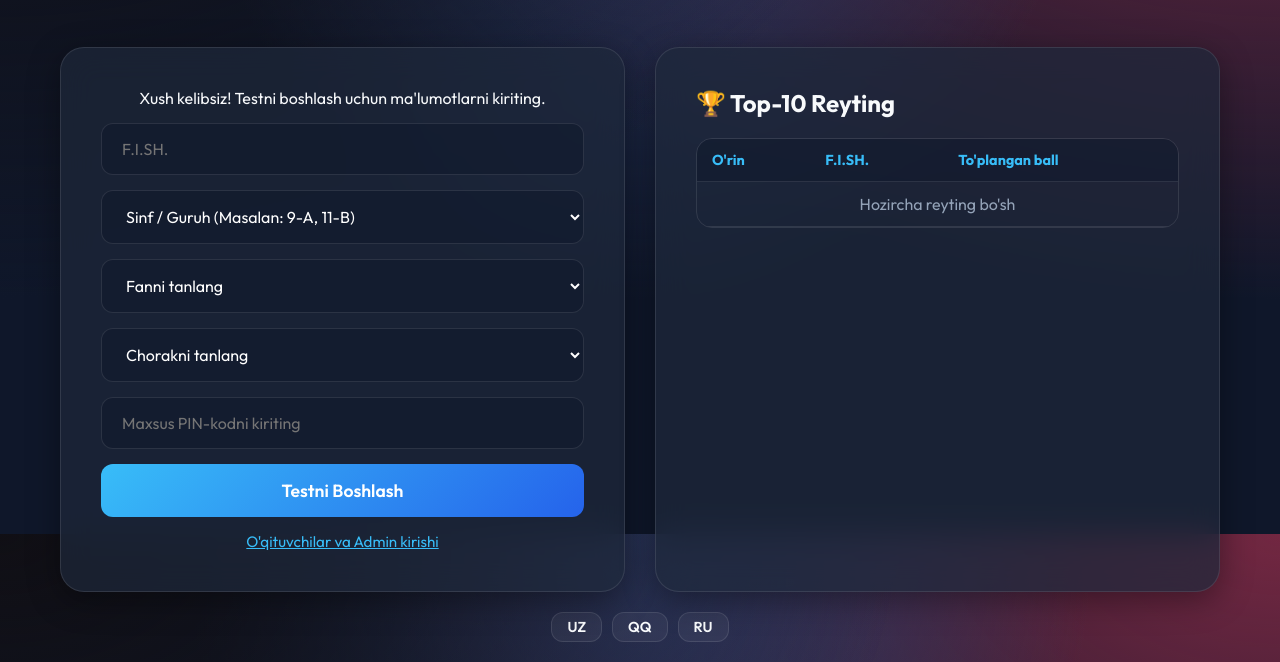
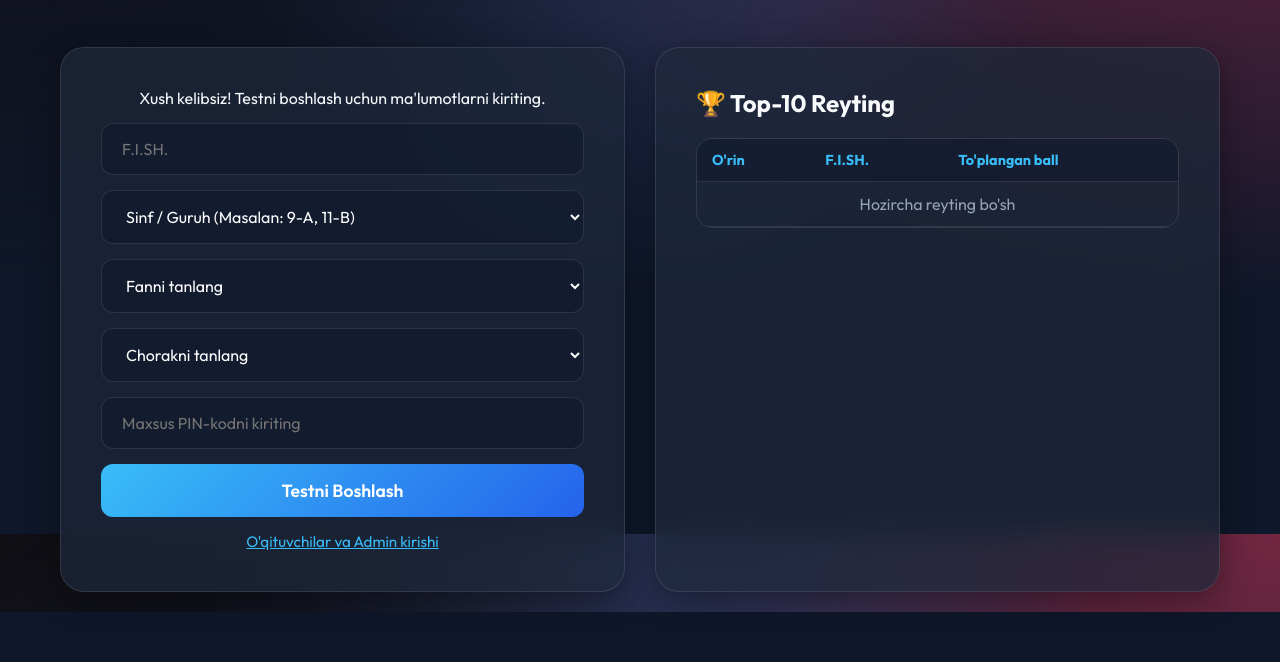
Before and after one commit to temursaypnazarov2-art/shsb.test.portal, a plain HTML site: page index.html in a window 1280 px wide. Shown: the part 266-928 px from the top of the page. After the commit the page ends 878 px from the top, so only its background shows below. Drawn offline with nearby package versions, Linux system fonts and the light colour scheme.

Commit message:
Add files via upload

```diff
--- a/index.html
+++ b/index.html
@@ -121,11 +121,7 @@
                 </div>
             </div>
 
-            <div style="margin-top: 20px; display: flex; gap: 10px;">
-                <button onclick="setLanguage('uz')" class="secondary-btn" style="padding: 5px 15px; font-size: 0.9rem;">UZ</button>
-                <button onclick="setLanguage('qq')" class="secondary-btn" style="padding: 5px 15px; font-size: 0.9rem;">QQ</button>
-                <button onclick="setLanguage('ru')" class="secondary-btn" style="padding: 5px 15px; font-size: 0.9rem;">RU</button>
-            </div>
+
         </section>
 
         <!-- Admin Panel Screen -->
```
